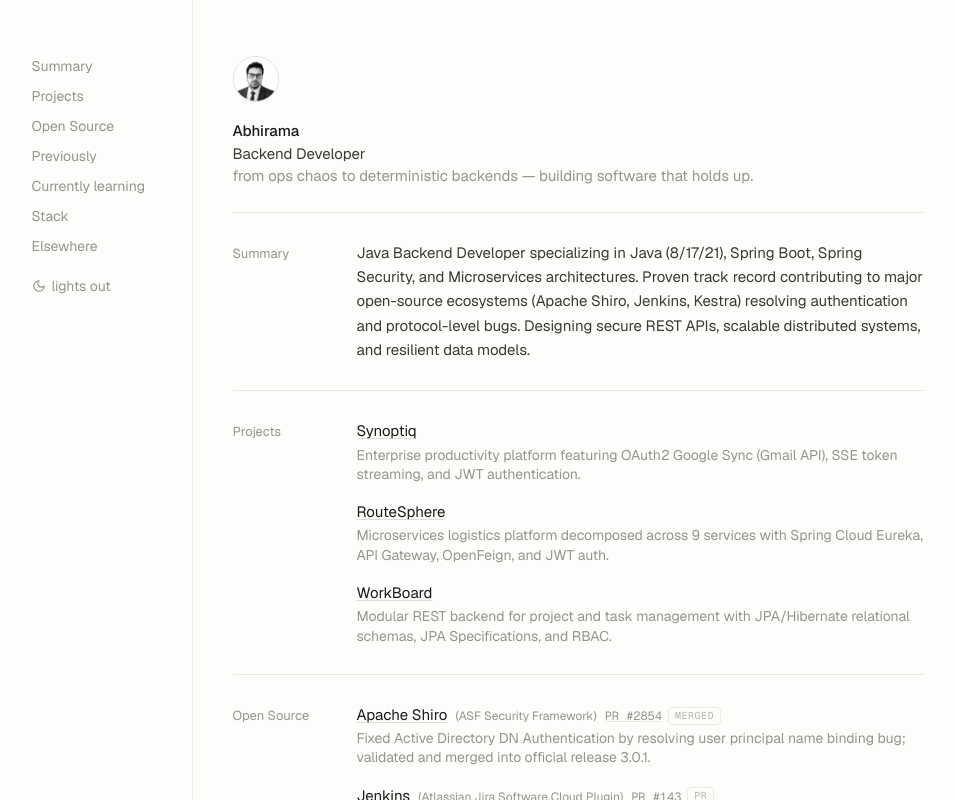
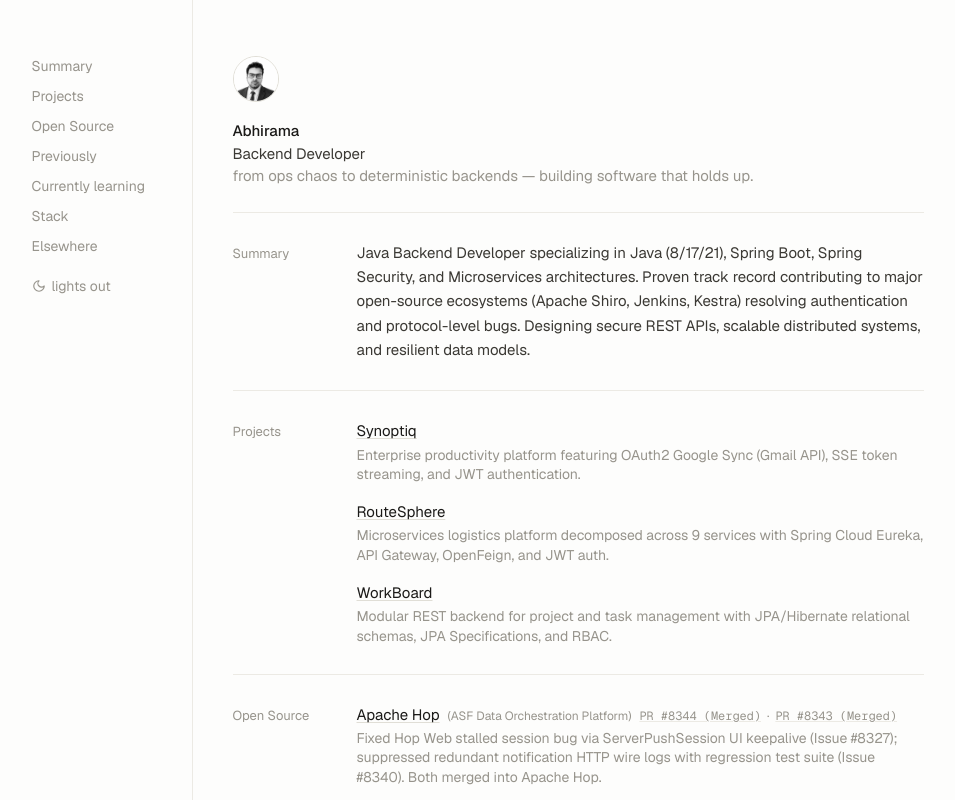
Before and after one commit to abhiramaab/portfolio, a React (Vite) app: page / in a window 1280 px wide. Shown: the top 800 px of the page, without its empty margins (155-1110 px from the left). Built offline with nearby package versions, Linux system fonts and the light colour scheme.

Commit message:
feat: mark both Apache Hop PRs (PR #8344 and PR #8343) as merged in resume and portfolio

```diff
--- a/src/data.js
+++ b/src/data.js
@@ -36,6 +36,17 @@
 ]
 
 export const openSource = [
+  {
+    name: 'Apache Hop',
+    href: 'https://github.com/apache/hop/pull/8344',
+    badge: 'Merged',
+    repoDesc: 'ASF Data Orchestration Platform',
+    prs: [
+      { label: 'PR #8344 (Merged)', href: 'https://github.com/apache/hop/pull/8344' },
+      { label: 'PR #8343 (Merged)', href: 'https://github.com/apache/hop/pull/8343' },
+    ],
+    desc: 'Fixed Hop Web stalled session bug via ServerPushSession UI keepalive (Issue #8327); suppressed redundant notification HTTP wire logs with regression test suite (Issue #8340). Both merged into Apache Hop.',
+  },
   {
     name: 'Apache Shiro',
     href: 'https://github.com/apache/shiro/pull/2854',
```
Also changed, not shown: 4 other files (tests, documents, lock files or other folders).
